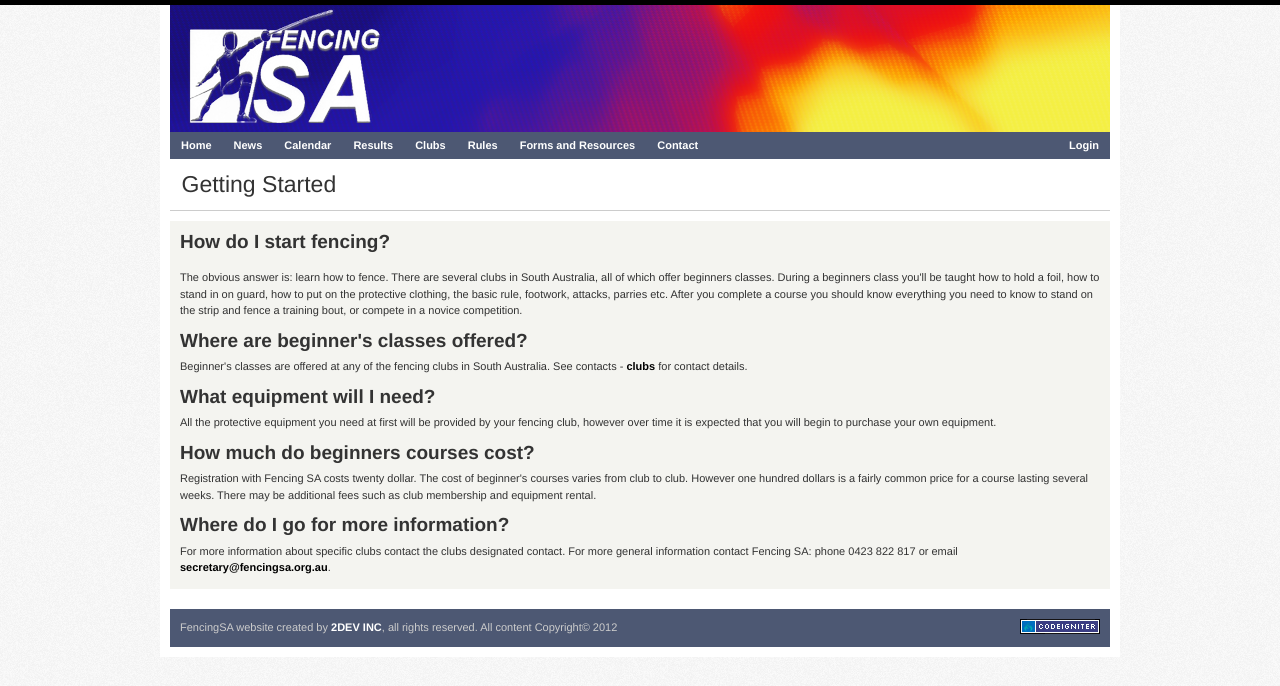
After one commit to JonnoFTW/FSASite, a CodeIgniter app: page /index.php/home/getting_started in a window 1280 px wide. The commit adds this page. Shown: the top 686 px of the page. Run offline with CodeIgniter, Linux system fonts and the light colour scheme; some libraries are stand-ins or nearby versions.

Commit message:
added getting_started page, fixed adding users who are in clubs, 4 hours

```diff
--- a/application/controllers/home.php
+++ b/application/controllers/home.php
@@ -48,4 +48,10 @@ class Home extends MY_Controller {
 		$this->data['title'] = 'Home Page';
 		$this->load->view('default',$this->data);
 	}
+
+    function getting_started() {
+        $this->data['title'] = "Getting Started";
+        $this->data['main_content'] = $this->load->view('home/getting_started',$this->data,true);
+        $this->load->view('default',$this->data);
+    }
 }
--- a/application/views/home.php
+++ b/application/views/home.php
@@ -99,7 +99,7 @@ td:first-child {font-weight: bold;}
 					</h2>
 					<div class="block" id="blockquote">
 						<blockquote>
-							<p>Welcome to FencingSA, the website for all fencing in South Australia. If you are curious about about fencing then find some information <a href="documents/info/starting.php">here</a> or read the news below to find out what is happening with your local fencing sports scene.</p>
+							<p>Welcome to FencingSA, the website for all fencing in South Australia. If you are curious about about fencing then find some information <? echo anchor('home/getting_started','here'); ?> or read the news below to find out what is happening with your local fencing sports scene.</p>
 							<p class="cite">
 								<cite>FencingSA Executive</cite>
 							</p>
--- /dev/null
+++ b/application/views/home/getting_started.php
@@ -0,0 +1,42 @@
+<div class="grid_12">
+<div class="box">
+<h4>How do I start fencing?</h4>
+<div class="block">
+<p>
+The obvious answer is: learn how to fence. There are several clubs in
+South Australia, all of which offer beginners classes. During a
+beginners class you'll be taught how to hold a foil, how to stand in on
+guard, how to put on the protective clothing, the basic rule, footwork,
+attacks, parries etc. After you complete a course you should know everything
+you need to know to stand on the strip and fence a training bout, or compete
+in a novice competition.
+</p>
+
+<h4>Where are beginner's classes offered?</h4>
+<p>
+Beginner's classes are offered at any of the fencing clubs in South Australia.
+See contacts - <? echo anchor('clubs','clubs'); ?> for contact details.
+</p>
+
+<h4>What equipment will I need?</h4>
+<p>
+All the protective equipment you need at first will be provided by your fencing club, however over time it is expected that you will begin to purchase your own equipment.
+</p>
+
+<h4>How much do beginners courses cost?</h4>
+<p>
+Registration with Fencing SA costs twenty dollar. The cost of beginner's
+courses varies from club to club. However one hundred dollars is a fairly
+common price for a course lasting several weeks. There may be additional fees
+such as club membership and equipment rental.
+</p>
+
+<h4>Where do I go for more information?</h4>
+<p>
+For more information about specific clubs contact the clubs designated contact.
+For more general information contact Fencing SA: phone 0423 822 817 or email
+<a href="mailto:secretary@fencingsa.org.au">secretary@fencingsa.org.au</a>.
+</p>
+</div>
+</div>
+</div>
```
Also changed, not shown: application/controllers/admin/user.php (+45 -12 lines), application/views/admin/users/user_id.php (+4 -10 lines).
